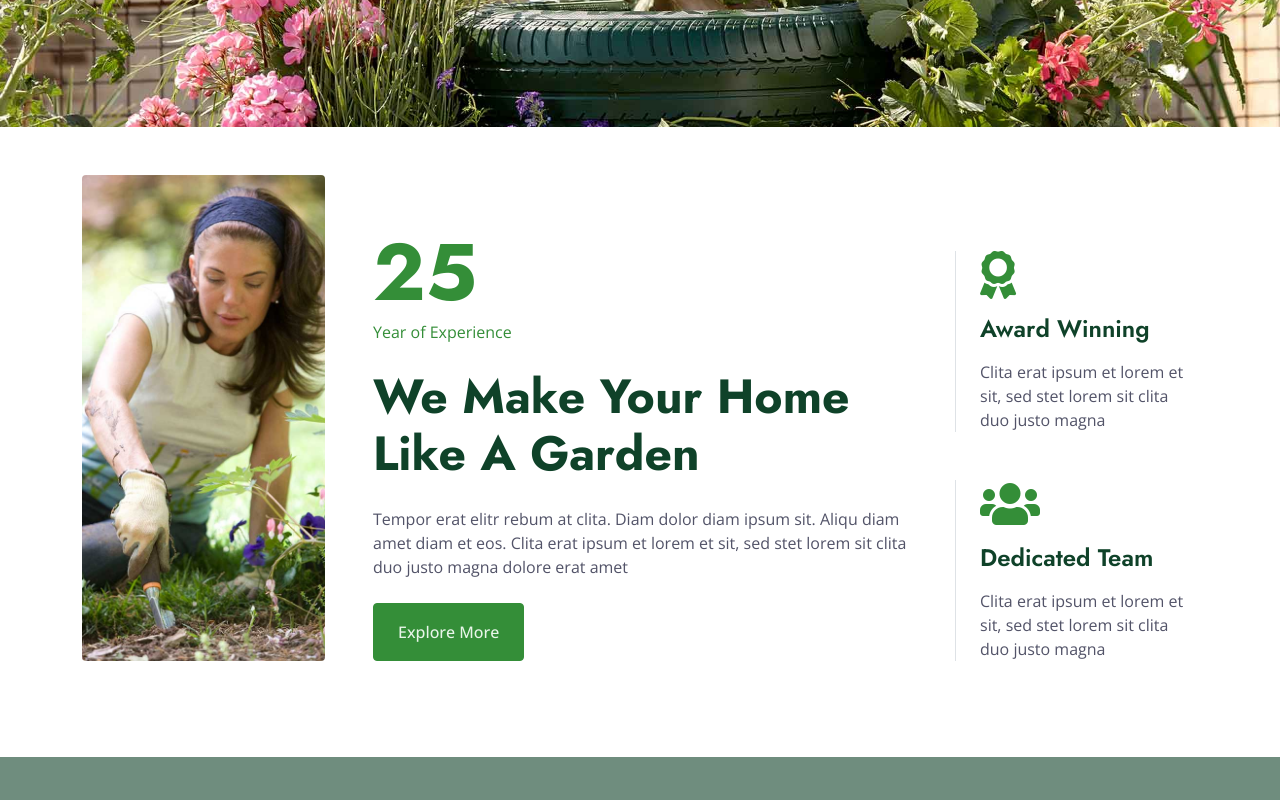
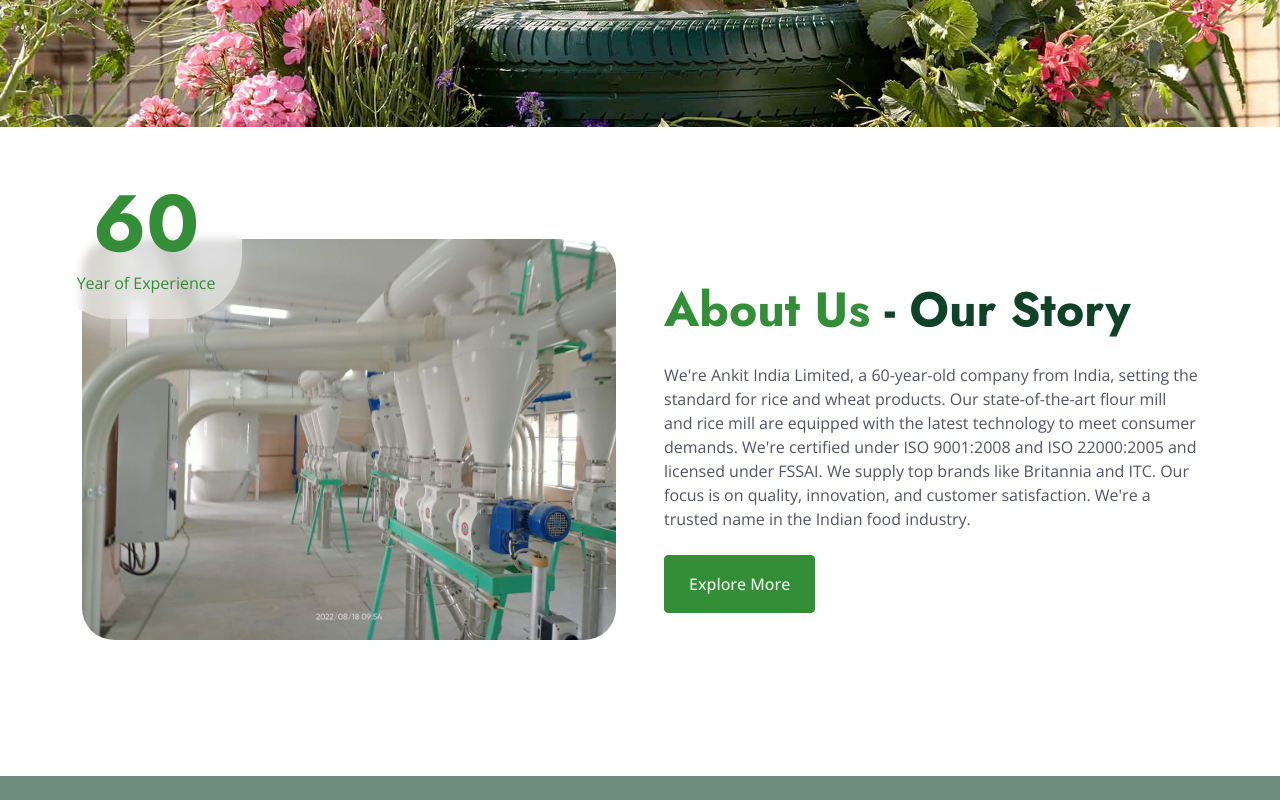
Before and after one commit to sayan2001Dey/Ankit-Website, a plain HTML site: page gardener-1.0.0/index.html in a window 1280 px wide. Shown: the part 720-1520 px from the top of the page. Drawn offline with nearby package versions, Linux system fonts and the light colour scheme.

Commit message:
home page about section

```diff
--- a/gardener-1.0.0/css/ankit.style.css
+++ b/gardener-1.0.0/css/ankit.style.css
@@ -36,3 +36,23 @@
 .ankit-grid-product:hover .read-more a {
     background-color: white;
 }
+
+.ankit-home-about-img {
+    position: relative;
+    border-radius: 2rem;
+    z-index: -9999;
+    top: -5rem;
+}
+
+.ankit-home-about-exptxt {
+    display: flex;
+    flex-direction: column;
+    align-items: center;
+    width: 12rem;
+    position: relative;
+    background-color: #ffffff99;
+    backdrop-filter: blur(4px);
+    border-radius: 4rem;
+    left: -2rem;
+    box-shadow: 0 12px 16px 0 rgba(255, 255, 255, 0.24), 0 17px 50px 0 rgba(255, 255, 255, 0.19);
+}
--- a/gardener-1.0.0/index.html
+++ b/gardener-1.0.0/index.html
@@ -192,20 +192,30 @@
 
 
     <!-- About Start -->
-    <div class="container-xxl py-5">
+    <div class="container-xxl pt-5 pb-2">
         <div class="container">
-            <div class="row g-5 align-items-end">
-                <div class="col-lg-3 col-md-5 wow fadeInUp" data-wow-delay="0.1s">
-                    <img class="img-fluid rounded" data-wow-delay="0.1s" src="img/about.jpg">
+            <div class="row g-lg-5">
+                <div class="col-lg-6 wow fadeInUp" data-wow-delay="0.1s">
+                    <div class="ankit-home-about-exptxt">
+                        <h1 class="display-1 text-primary mb-0">60</h1>
+                        <p class="text-primary mb-4">Year of Experience</p>
+                    </div>
+                    <img class="img-fluid ankit-home-about-img" data-wow-delay="0.1s" src="img/factory/factory-img-3.jpeg">
                 </div>
-                <div class="col-lg-6 col-md-7 wow fadeInUp" data-wow-delay="0.3s">
-                    <h1 class="display-1 text-primary mb-0">25</h1>
-                    <p class="text-primary mb-4">Year of Experience</p>
-                    <h1 class="display-5 mb-4">We Make Your Home Like A Garden</h1>
-                    <p class="mb-4">Tempor erat elitr rebum at clita. Diam dolor diam ipsum sit. Aliqu diam amet diam et eos. Clita erat ipsum et lorem et sit, sed stet lorem sit clita duo justo magna dolore erat amet</p>
-                    <a class="btn btn-primary py-3 px-4" href="">Explore More</a>
+                <div class="col-lg-6 wow fadeInUp d-flex align-items-center" data-wow-delay="0.3s">
+                    <div>
+                        <h1 class="display-5 mb-4"><span class="text-primary">About Us</span> - Our Story</h1>
+                        <p class="mb-4">
+                            We're Ankit India Limited, a 60-year-old company from India, setting the standard for rice and wheat
+                            products. Our state-of-the-art flour mill and rice mill are equipped with the latest technology to meet
+                            consumer demands. We're certified under ISO 9001:2008 and ISO 22000:2005 and licensed under FSSAI. We supply
+                            top brands like Britannia and ITC. Our focus is on quality, innovation, and customer satisfaction. We're a
+                            trusted name in the Indian food industry.
+                        </p>
+                        <a class="btn btn-primary py-3 px-4" href="about.html">Explore More</a>
+                    </div>
                 </div>
-                <div class="col-lg-3 col-md-12 wow fadeInUp" data-wow-delay="0.5s">
+                <!-- <div class="col-lg-3 col-md-12 wow fadeInUp" data-wow-delay="0.5s">
                     <div class="row g-5">
                         <div class="col-12 col-sm-6 col-lg-12">
                             <div class="border-start ps-4">
@@ -222,7 +232,7 @@
                             </div>
                         </div>
                     </div>
-                </div>
+                </div> -->
             </div>
         </div>
     </div>
@@ -256,7 +266,7 @@
 
 
     <!-- Features Start -->
-    <div class="container-xxl py-5">
+    <!-- <div class="container-xxl py-5">
         <div class="container">
             <div class="row g-5 align-items-center">
                 <div class="col-lg-6 wow fadeInUp" data-wow-delay="0.1s">
@@ -299,16 +309,16 @@
                 </div>
             </div>
         </div>
-    </div>
+    </div> -->
     <!-- Features End -->
 
 
     <!-- Service Start -->
     <div class="container-xxl py-5">
         <div class="container">
-            <div class="text-center mx-auto wow fadeInUp" data-wow-delay="0.1s" style="max-width: 500px;">
+            <div class="text-center mx-auto wow fadeInUp" data-wow-delay="0.1s">
                 <p class="fs-5 fw-bold text-primary">Our Products</p>
-                <h1 class="display-5 mb-5">Products That We Offer For You</h1>
+                <h1 class="display-5 mb-5">Products That We Offer</h1>
             </div>
             <div class="row g-4">
                 <div class="col-lg-4 col-md-6 wow fadeInUp" data-wow-delay="0.1s">
@@ -585,7 +595,7 @@
 
 
     <!-- Testimonial Start -->
-    <div class="container-xxl py-5">
+    <!-- <div class="container-xxl py-5">
         <div class="container">
             <div class="row g-5">
                 <div class="col-lg-5 wow fadeInUp" data-wow-delay="0.1s">
@@ -612,7 +622,7 @@
                 </div>
             </div>
         </div>
-    </div>
+    </div> -->
     <!-- Testimonial End -->
 
 
```
Also changed, not shown: gardener-1.0.0/img/factory/factory-img-1.jpeg (added), gardener-1.0.0/img/factory/factory-img-10.jpeg (added), gardener-1.0.0/img/factory/factory-img-11.jpeg (added), gardener-1.0.0/img/factory/factory-img-2.jpeg (added), gardener-1.0.0/img/factory/factory-img-3.jpeg (added), gardener-1.0.0/img/factory/factory-img-4.jpeg (added), gardener-1.0.0/img/factory/factory-img-5.jpeg (added), gardener-1.0.0/img/factory/factory-img-6.jpeg (added), gardener-1.0.0/img/factory/factory-img-7.jpeg (added), gardener-1.0.0/img/factory/factory-img-8.jpeg (added), gardener-1.0.0/img/factory/factory-img-9.jpeg (added).
